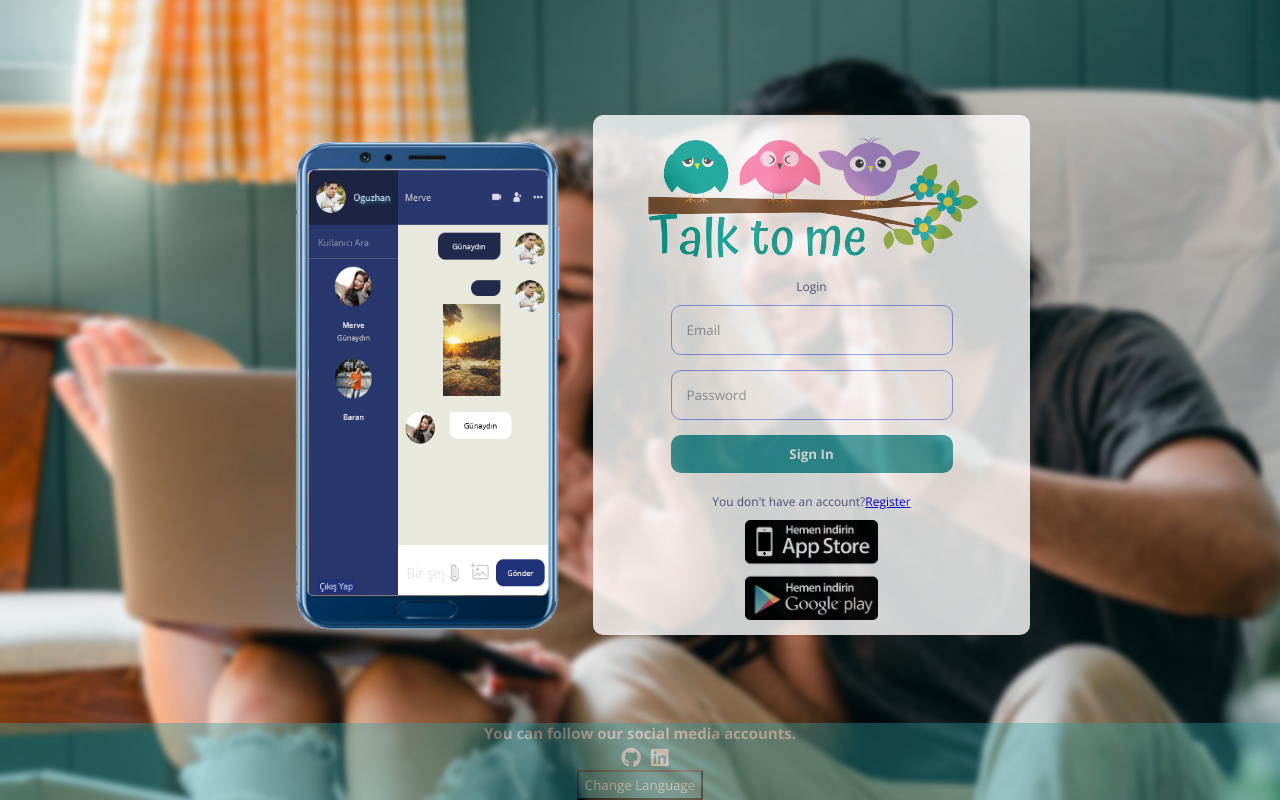
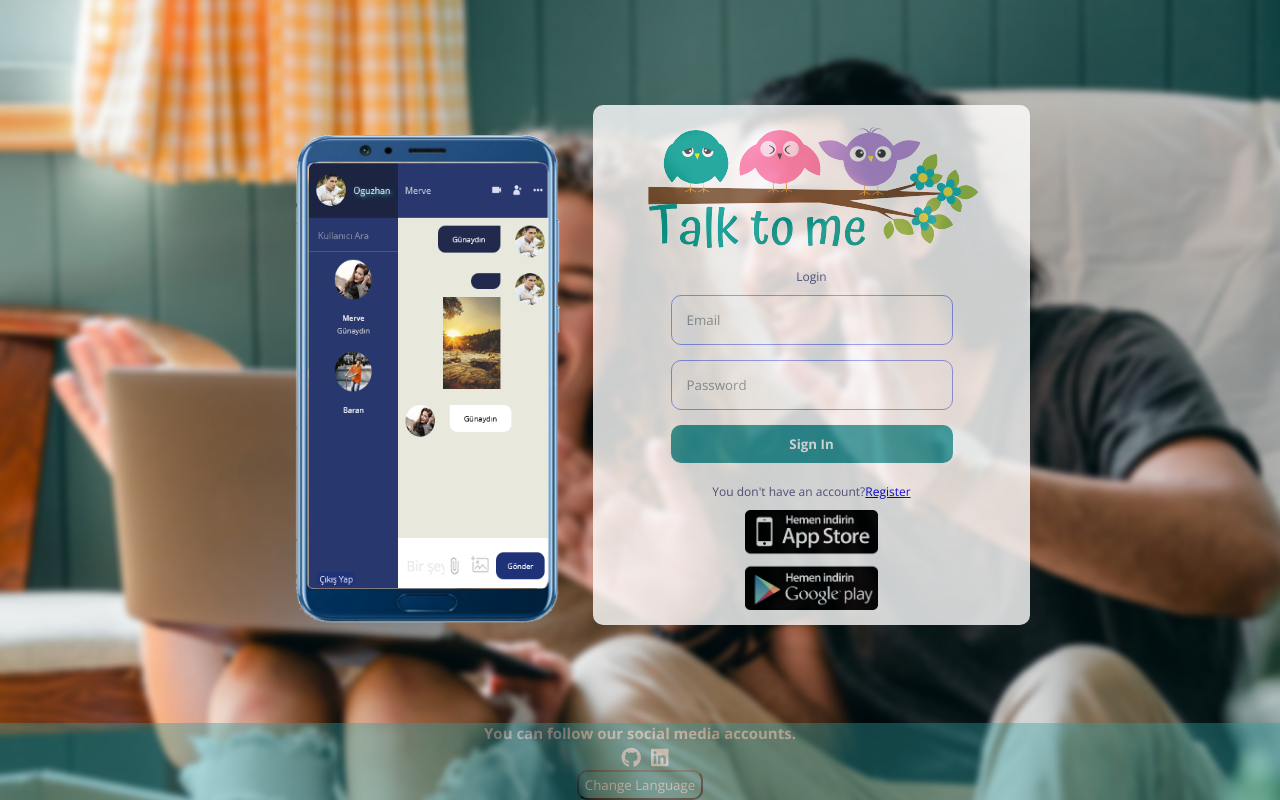
Before and after one commit to oguzhankayapinar/WebChatApp-Talktome, a React (Create React App) app: page /login in a window 1280 px wide. Built offline with nearby package versions, Linux system fonts and the light colour scheme; no server answers.

Commit message:
style update 1.0

```diff
--- a/src/style.scss
+++ b/src/style.scss
@@ -113,11 +113,12 @@
 
     width: auto;
     height: 30px;
-
+    border: "1px solid";
+    border-radius: 10px;
     cursor: pointer;
 
     background-color: "transparent";
-      border: "none";
+
     color: white;
     background-color: transparent;
     &:hover {
@@ -129,7 +130,7 @@
 
   .teldiv {
     margin-right: 44px;
-    margin-bottom: 60px;
+    margin-bottom: 75px;
     //opacity: 0.9;
   .tel{
     height: 500px;
@@ -159,7 +160,7 @@
     flex-direction: column;
     gap: 10px;
     align-items: center;
-    margin-bottom: 50px;
+    margin-bottom: 70px;
 
     .logo {
       color: #5d5b8d;
```
